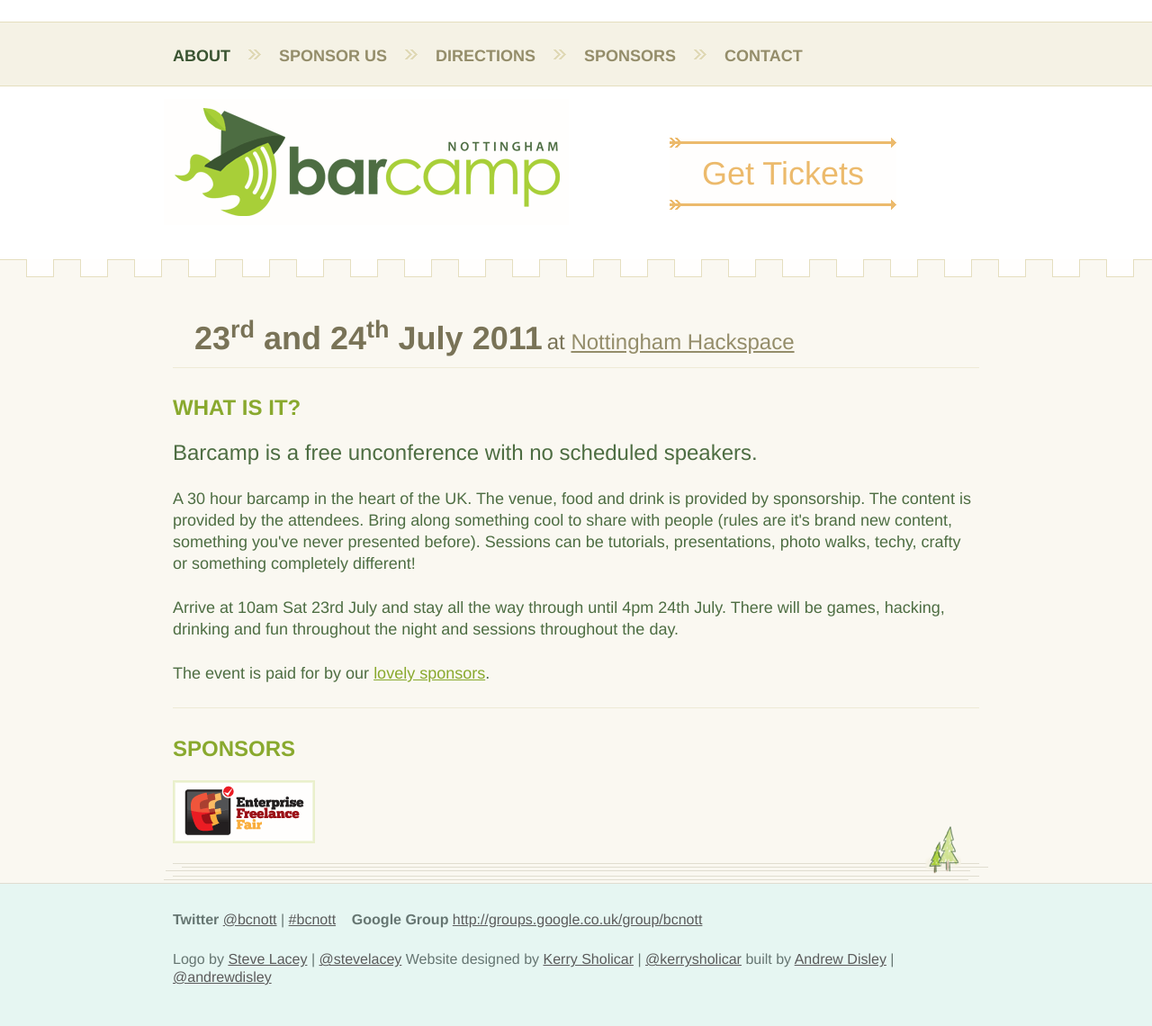
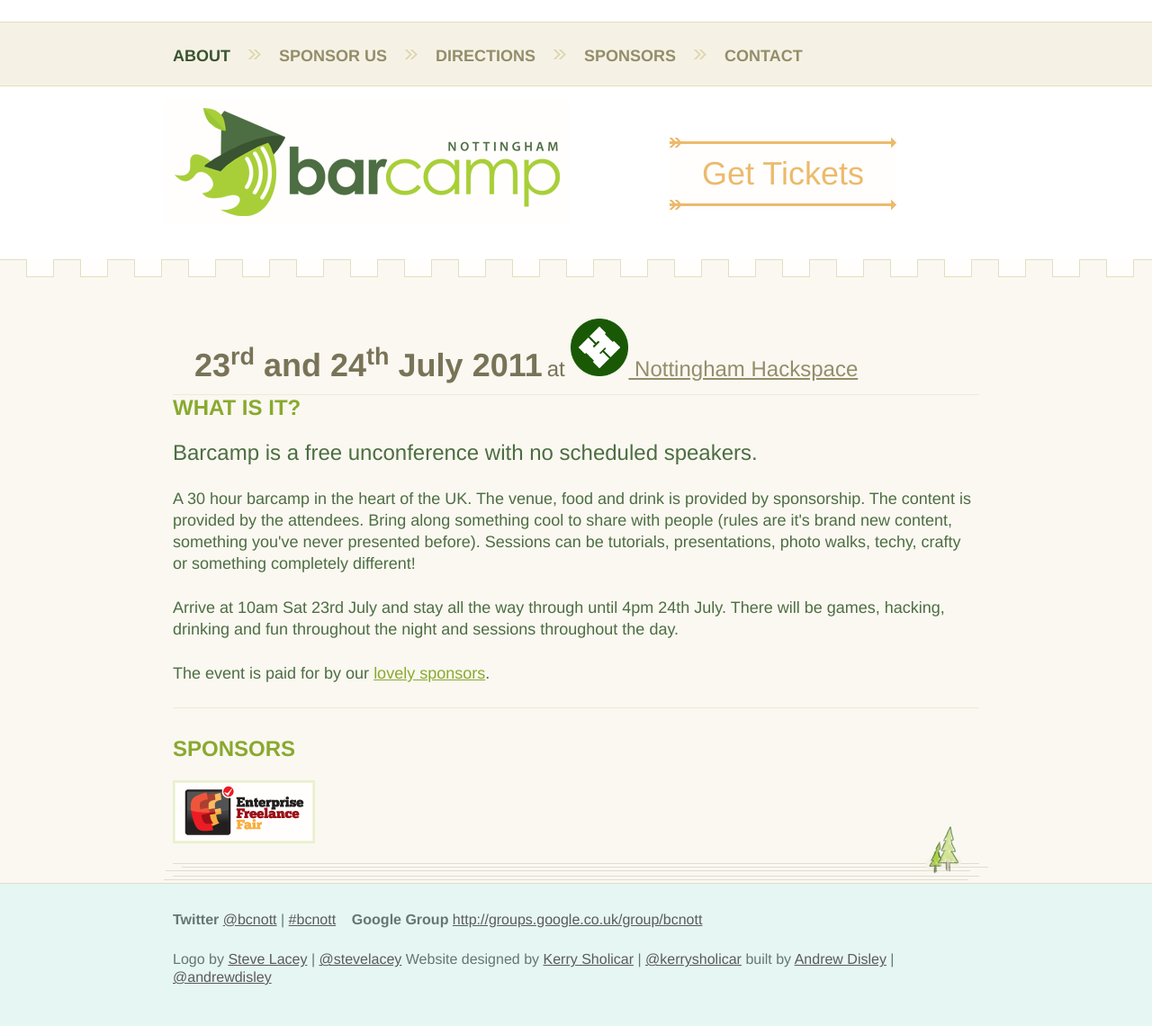
Before and after one commit to andrewdisley/barcamp-nottingham, a Jekyll site: the page built from home.html, in a window 1280 px wide. Shown: the whole page at 90% size. Built offline with Jekyll 4.4.1, drawn with Linux system fonts in a browser that asks for light colours.

Commit message:
added hs logo to the main page

```diff
--- a/_layouts/default.html
+++ b/_layouts/default.html
@@ -24,7 +24,7 @@
       <header id="Header" role="banner">
         <div class="container">
           <h1><a href="{{ site.url }}"><img alt="{{ site.title }}" height="140" src="{{ site.assets_url }}img/{{ site.name }}.png" width="450"></a></h1>
-          <h2><span class="date">23<sup>rd</sup> and 24<sup>th</sup> July 2011</span> <span class="venue">at <a href="http://nottinghack.org.uk/">Nottingham Hackspace</a></span></h2>
+          <h2><span class="date">23<sup>rd</sup> and 24<sup>th</sup> July 2011</span> <span class="venue">at <a href="http://nottinghack.org.uk/"><img alt="Nottinghack" height="64" src="{{ site.assets_url }}img/nottinghack.png"> Nottingham Hackspace</a></span></h2>
           <p class="tickets"><a href="http://bcnott.eventbrite.com/">Get Tickets</a></p>
         </div>
         <nav id="NavPri" role="navigation">
```
